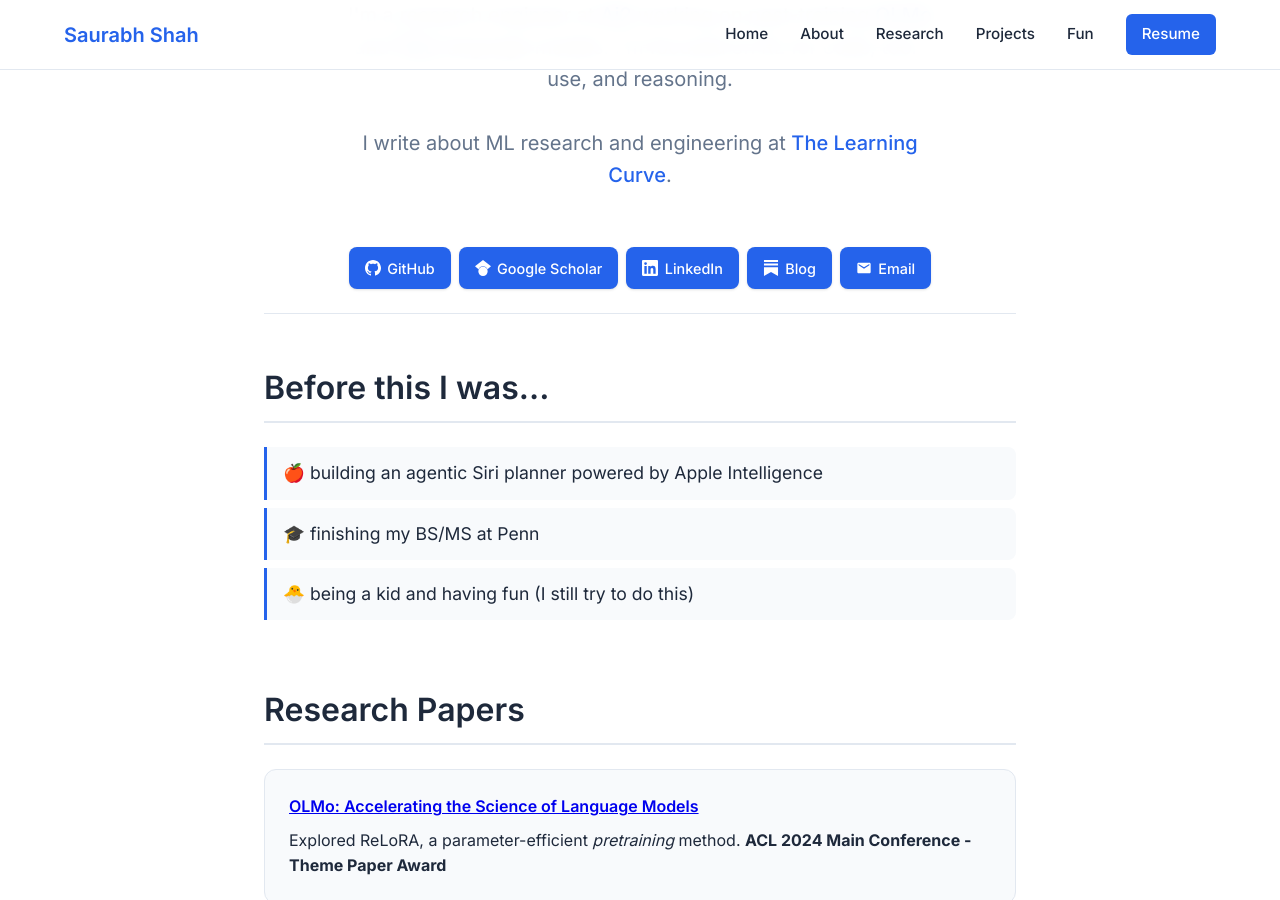
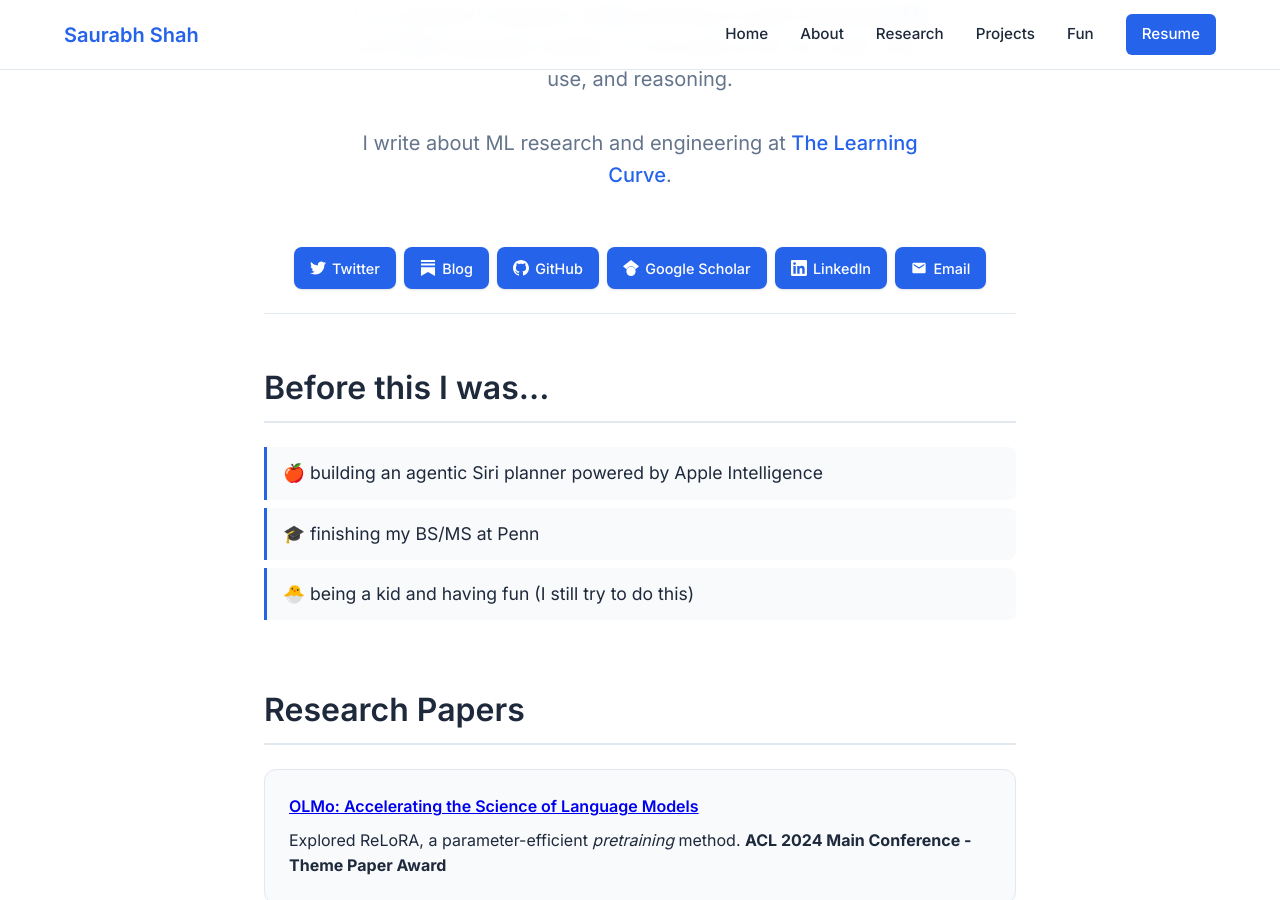
Before and after one commit to saurabh111233212/saurabh111233212.github.io, a Jekyll site: the page built from index.md, in a window 1280 px wide and 900 px high, scrolled down 479 px. Built offline with Jekyll 4.4.1, drawn with Linux system fonts in a browser that asks for light colours.

Commit message:
add twitter

```diff
--- a/index.md
+++ b/index.md
@@ -13,6 +13,18 @@ description: "Saurabh Shah is a Research Engineer at Ai2 working on post-trainin
 </div>
 
 <div class="links">
+    <a href="https://x.com/saurabh_shah2" target="_blank">
+        <svg viewBox="0 0 24 24" fill="currentColor" width="20" height="20">
+            <path d="M23.953 4.57a10 10 0 01-2.825.775 4.958 4.958 0 002.163-2.723c-.951.555-2.005.959-3.127 1.184a4.92 4.92 0 00-8.384 4.482C7.69 8.095 4.067 6.13 1.64 3.162a4.822 4.822 0 00-.666 2.475c0 1.71.87 3.213 2.188 4.096a4.904 4.904 0 01-2.228-.616v.06a4.923 4.923 0 003.946 4.827 4.996 4.996 0 01-2.212.085 4.936 4.936 0 004.604 3.417 9.867 9.867 0 01-6.102 2.105c-.39 0-.779-.023-1.17-.067a13.995 13.995 0 007.557 2.209c9.053 0 13.998-7.496 13.998-13.985 0-.21 0-.42-.015-.63A9.935 9.935 0 0024 4.59z"/>
+        </svg>
+        Twitter
+    </a>
+    <a href="https://learnycurve.substack.com/" target="_blank">
+        <svg viewBox="0 0 24 24" fill="currentColor" width="20" height="20">
+            <path d="M22.539 8.242H1.46V5.406h21.08v2.836zM1.46 10.812V24L12 18.11 22.54 24V10.812H1.46zM22.54 0H1.46v2.836h21.08V0z"/>
+        </svg>
+        Blog
+    </a>
     <a href="https://github.com/saurabh111233212" target="_blank">
         <svg viewBox="0 0 24 24" fill="currentColor" width="20" height="20">
             <path d="M12 0c-6.626 0-12 5.373-12 12 0 5.302 3.438 9.8 8.207 11.387.599.111.793-.261.793-.577v-2.234c-3.338.726-4.033-1.416-4.033-1.416-.546-1.387-1.333-1.756-1.333-1.756-1.089-.745.083-.729.083-.729 1.205.084 1.839 1.237 1.839 1.237 1.07 1.834 2.807 1.304 3.492.997.107-.775.418-1.305.762-1.604-2.665-.305-5.467-1.334-5.467-5.931 0-1.311.469-2.381 1.236-3.221-.124-.303-.535-1.524.117-3.176 0 0 1.008-.322 3.301 1.23.957-.266 1.983-.399 3.003-.404 1.02.005 2.047.138 3.006.404 2.291-1.552 3.297-1.23 3.297-1.23.653 1.653.242 2.874.118 3.176.77.84 1.235 1.911 1.235 3.221 0 4.609-2.807 5.624-5.479 5.921.43.372.823 1.102.823 2.222v3.293c0 .319.192.694.801.576 4.765-1.589 8.199-6.086 8.199-11.386 0-6.627-5.373-12-12-12z"/>
@@ -30,12 +42,6 @@ description: "Saurabh Shah is a Research Engineer at Ai2 working on post-trainin
             <path d="M20.447 20.452h-3.554v-5.569c0-1.328-.027-3.037-1.852-3.037-1.853 0-2.136 1.445-2.136 2.939v5.667H9.351V9h3.414v1.561h.046c.477-.9 1.637-1.85 3.37-1.85 3.601 0 4.267 2.37 4.267 5.455v6.286zM5.337 7.433a2.062 2.062 0 0 1-2.063-2.065 2.064 2.064 0 1 1 2.063 2.065zm1.782 13.019H3.555V9h3.564v11.452zM22.225 0H1.771C.792 0 0 .774 0 1.729v20.542C0 23.227.792 24 1.771 24h20.451C23.2 24 24 23.227 24 22.271V1.729C24 .774 23.2 0 22.222 0h.003z"/>
         </svg>
         LinkedIn
-    </a>
-    <a href="https://learnycurve.substack.com/" target="_blank">
-        <svg viewBox="0 0 24 24" fill="currentColor" width="20" height="20">
-            <path d="M22.539 8.242H1.46V5.406h21.08v2.836zM1.46 10.812V24L12 18.11 22.54 24V10.812H1.46zM22.54 0H1.46v2.836h21.08V0z"/>
-        </svg>
-        Blog
     </a>
     <a href="mailto:saurabhs@allenai.org">
         <svg viewBox="0 0 24 24" fill="currentColor" width="20" height="20">
```
